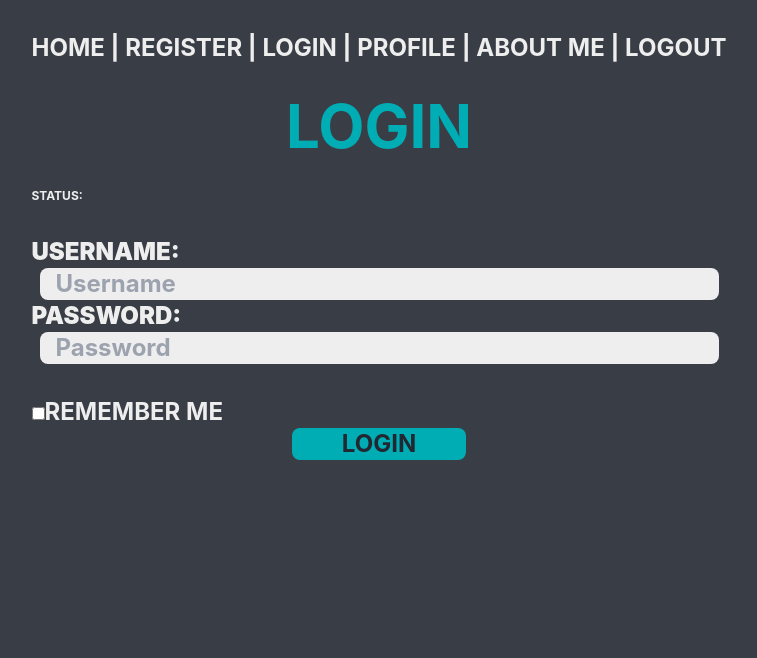
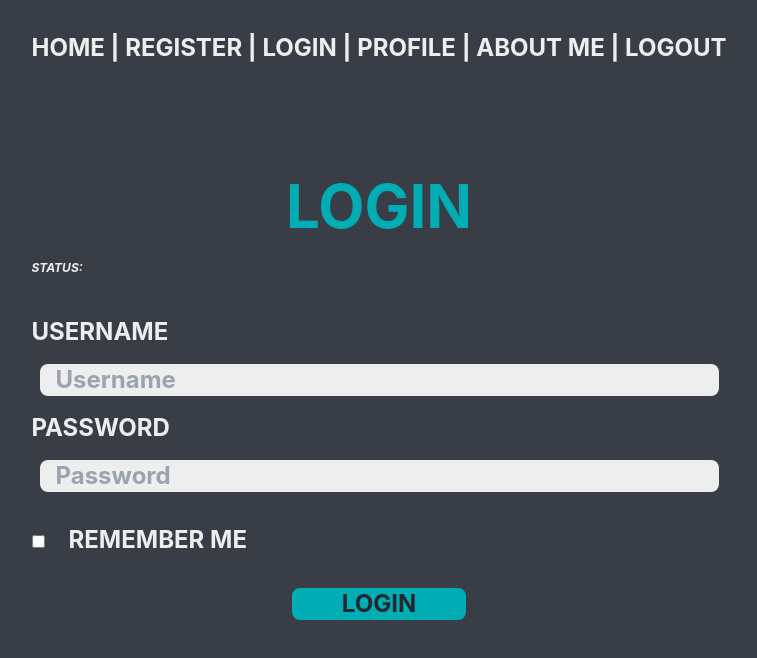
Before and after one commit to nnahttann/miniproject_DCW, a Next.js app in the folder frontend/: page /login in a window 1280 px wide. Shown: the top 658 px of the page, without its empty margins (261-1018 px from the left). Built offline with nearby package versions, Linux system fonts and the light colour scheme.

Commit message:
update css login

```diff
--- a/frontend/pages/aboutMe.js
+++ b/frontend/pages/aboutMe.js
@@ -19,10 +19,13 @@ const GetConfig = () => {
             <br />
             <h1 className=" text-[#00ADB5] text-5xl ">make by</h1>
             <br />
+            <img src="https://encrypted-tbn0.gstatic.com/images?q=tbn:ANd9GcSgHkVbBgGO9K-4NpZ8lSJr1VPHGFQFIpF9-A_mZaMRnk_3swoEqiGxUR4xzN5Cnu8e-ZA&usqp=CAU" width="150" height="50"></img>
             <p className="text-4xl text-center">
-                Natthanon Narit<br/>
-                Student Id : 6135512060<br/>
-                college of computing<br/>
+
+                Natthanon Narit<br />
+                Student Id : 6135512060<br />
+                college of computing<br />
+
             </p>
             <br />
             <a href="https://www.apple.com/pro-display-xdr/" >Youtube link</a>
--- a/frontend/pages/login.js
+++ b/frontend/pages/login.js
@@ -27,9 +27,32 @@ export default function Login({ token }) {
         setRemember(!remember);
     };
 
-    const loginForm = () => (
-        <div className="flex flex-col text-[#EEE]">
-            <div><b>Username:</b></div>
+    const copyText = () => {
+        navigator.clipboard.writeText(token);
+    };
+
+    return (
+        <Layout>
+            <Head>
+                <title>Login Page</title>
+            </Head>
+            <div className="flex flex-col justify-start items-center h-screen w-screen bg-[#393E46]">
+                <div className="flex flex-col text-[#EEEEEE] text-2xl font-bold w3/4 uppercase rounded-t-xl">
+                    <br />
+                    <Navbar /><br />
+                    <div />
+                    <div>
+                        <span className=" text-[#00ADB5] text-6xl flex flex-col text-center mt-20">Login</span>
+                    </div>
+                    {/* <div className="text-xl text-[#EEEEEE]">
+                    <b>Token:</b> {token.substring(0, 15)}...
+                    <button className="flex flex-col items-center w-1/4 text-xl bg-[#00ADB5] font-bold text-[#222831] rounded-lg " onClick={copyText}> Copy token </button>
+                </div> */}
+                    <div className="text-xs my-6 text-m italic" >Status: {status}</div>
+
+                    <div className="flex flex-col justify-start text-[#EEE]">
+                        <div className='flex flex-col justify-center my-4'>
+                            <label>Username</label></div>
                         <div className="flex flex-col">
                             <input className="text-2xl text-[#00ADB5] bg-[#EEEEEE] rounded-lg mx-2 pl-4 font-bold outline-[#00ADB5]"
                                 type="text"
@@ -38,53 +61,26 @@ export default function Login({ token }) {
                                 onChange={(e) => setUsername(e.target.value)}
                             />
                         </div>
-            <div ><b>Password:</b></div>
+                        <div className='flex flex-col justify-center my-4'>
+                            <label>Password</label></div>
                         <div className="flex flex-col">
-                <input className="text-2xl text-[#00ADB5] bg-[#EEEEEE] rounded-lg mx-2 pl-4 font-bold outline-[#00ADB5]"
+                            <input className="text-2xl h-8 text-[#00ADB5] bg-[#EEEEEE] rounded-lg mx-2 pl-4 font-bold outline-[#00ADB5]"
                                 type="password"
                                 name="password"
                                 placeholder="Password"
                                 onChange={(e) => setPassword(e.target.value)}
                             />
-            </div><br/>
-            <div className="text-2xl text-[#EEE]">
+                        </div>
+                        <div className="text-2xl text-[#EEE] my-8">
                             <input
                                 id="remember_me"
                                 name="remember_me"
                                 type="checkbox"
                                 onClick={rememberme}
                             />
-                    <label>Remember Me</label>
+                            <label className="ml-6">Remember Me</label>
                         </div>
-
                     </div>
-
-    );
-
-    const copyText = () => {
-        navigator.clipboard.writeText(token);
-    };
-
-    return (
-
-        <Layout>
-            <Head>
-                <title>Login Page</title>
-            </Head>
-            <div className="flex flex-col justify-start items-center h-screen w-screen bg-[#393E46]">
-                <div className="text-[#EEEEEE] text-2xl font-bold w3/4 uppercase">
-                <br />
-                <Navbar /><br />
-
-                <h1 className=" text-[#00ADB5] text-6xl flex flex-col items-center">Login</h1>
-                {/* <div className="text-xl text-[#EEEEEE]">
-                    <b>Token:</b> {token.substring(0, 15)}...
-                    <button className="flex flex-col items-center w-1/4 text-xl bg-[#00ADB5] font-bold text-[#222831] rounded-lg " onClick={copyText}> Copy token </button>
-                </div> */}
-                <br />
-                <div className="flex flex-row w-3/4 text-xs" >Status: {status}</div>
-                <br />
-                {loginForm()}
                     <div className="flex flex-col items-center">
                         <button className="flex flex-col items-center w-1/4  text-2xl bg-[#00ADB5] font-bold text-[#222831] hover:text-[#00ADB5] dark:md:hover:bg-[#222831] rounded-lg uppercase" onClick={login}>Login</button>
                     </div>
--- a/frontend/pages/profile.js
+++ b/frontend/pages/profile.js
@@ -40,9 +40,14 @@ const Profile1 = ({ token }) => {
                 <div/>
                 <div/>
                 <h1 className=" text-[#00ADB5] text-6xl flex flex-col items-center" >User profile</h1>
+                <br/><br/>
+                <div className="text-3xl text-[#EEEEEE]"><b>Token:</b> {token.substring(0, 15)}...
+                <button className="flex flex-col items-center w-3/4 uppercase text-2xl bg-[#00ADB5] font-bold text-[#222831] rounded-lg "
+                        onClick={() => { navigator.clipboard.writeText(token) }}>
+                        Copy token
+                </button>
+                </div>
                 <div className=" text-[#EEEEEE] text-2xl flex flex-col items-center" >  <br/>
-                    {/* <b>Token:</b> {token.substring(0, 15)}... <br /><br /> */}
-
                     This route is protected by token, user is required to login first.
                     <br/>
                     Otherwise, it will be redirect to Login page
--- a/frontend/pages/register.js
+++ b/frontend/pages/register.js
@@ -39,7 +39,7 @@ export default function Register({ token }) {
     const registerForm = () => (
         <div className="flex flex-col text-[#EEE]">
          <div>
-                Name:
+         <label>Name</label>
             </div>
             <div className="flex flex-col">
                 <input className="text-2xl text-[#00ADB5] bg-[#EEEEEE] rounded-lg mx-2 pl-4 font-bold outline-[#00ADB5]"
@@ -50,7 +50,7 @@ export default function Register({ token }) {
                 />
             </div>
             <div>
-                Username:
+            <label>Username</label>
             </div>
             <div className="flex flex-col">
                 <input className="text-2xl text-[#00ADB5] bg-[#EEEEEE] rounded-lg mx-2 pl-4 font-bold outline-[#00ADB5]"
@@ -61,7 +61,7 @@ export default function Register({ token }) {
                 />
             </div>
             <div>
-                Email:
+            <label>Email</label>
             </div>
             <div className="flex flex-col font-bold">
                 <input className="text-2xl text-[#00ADB5] bg-[#EEEEEE] rounded-lg mx-2 pl-4 font-bold outline-[#00ADB5]"
@@ -71,7 +71,7 @@ export default function Register({ token }) {
                     onChange={(e) => setEmail(e.target.value)} />
             </div>
             <div>
-                Password:
+            <label>Password</label>
             </div>
             <div className="flex flex-col ">
                 <input className="text-2xl text-[#00ADB5] bg-[#EEEEEE] rounded-lg mx-2 pl-4 font-bold outline-[#00ADB5]"
@@ -81,7 +81,7 @@ export default function Register({ token }) {
                     onChange={(e) => setPassword(e.target.value)} />
             </div>
             <div>
-                Phone:
+            <label>Phone</label>
             </div>
             <div className="flex flex-col">
                 <input className="text-2xl text-[#00ADB5] bg-[#EEEEEE] rounded-lg mx-2 pl-4 font-bold outline-[#00ADB5]"
@@ -109,12 +109,6 @@ export default function Register({ token }) {
                 <div/>
 
                 <h1 className=" text-[#00ADB5] text-6xl flex flex-col items-center" >Register</h1>
-                <div className="text-xl text-[#EEEEEE]"><b>Token:</b> {token.substring(0, 15)}...
-                <button className="flex flex-col items-center w-1/4 text-xl bg-[#00ADB5] font-bold text-[#222831] rounded-lg "
-                        onClick={() => { navigator.clipboard.writeText(token) }}>
-                        Copy token
-                </button>
-                </div>
                 <br />
                 <div className="flex flex-row w-3/4 text-xs" >Status: {status}</div>
                 <br />
```
Lines whose indentation alone changed are shown as unchanged.
